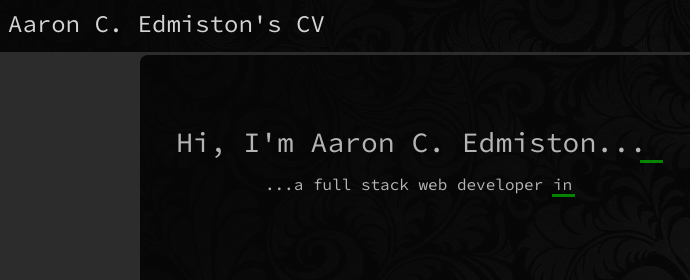
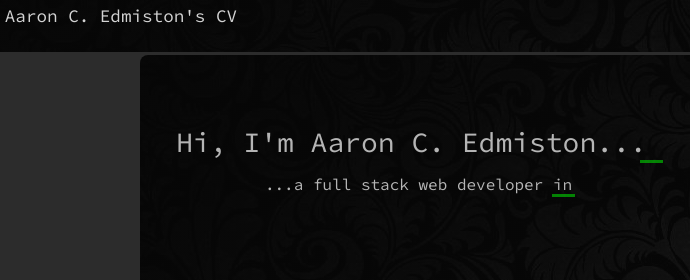
Before and after one commit to acedmiston/aaron-edmiston-cv, a plain HTML site: page index.html in a window 1280 px wide. Shown: the top 280 px of the page, 0-690 px from the left. Drawn offline with Linux system fonts and the light colour scheme.

Commit message:
Update styles.css

```diff
--- a/styles.css
+++ b/styles.css
@@ -37,8 +37,8 @@ h4 {
 }
 
 .brand-title {
-  font-size: 1.5rem;
-  margin: 0.5rem;
+  font-size: 1.1rem;
+  margin: 0.3rem;
 }
 
 .navbar a:hover {
```
